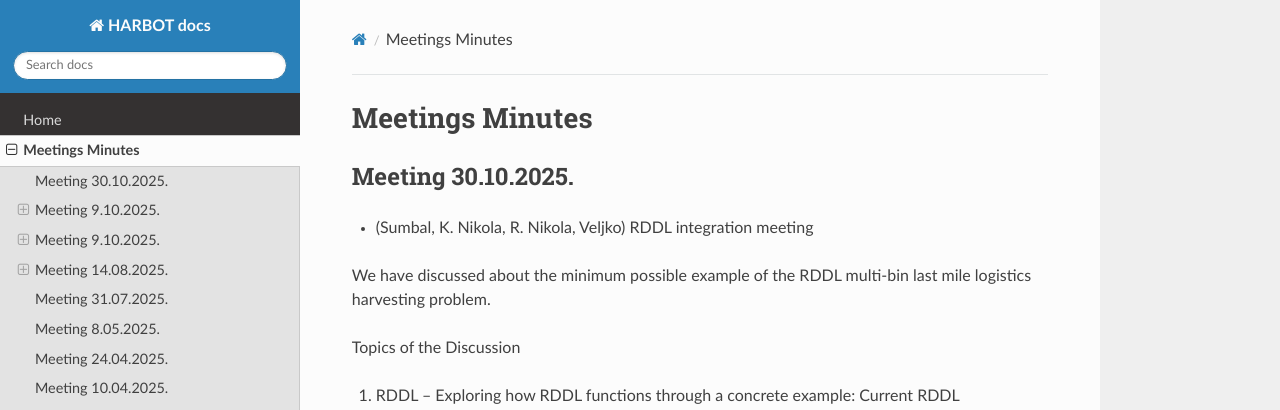
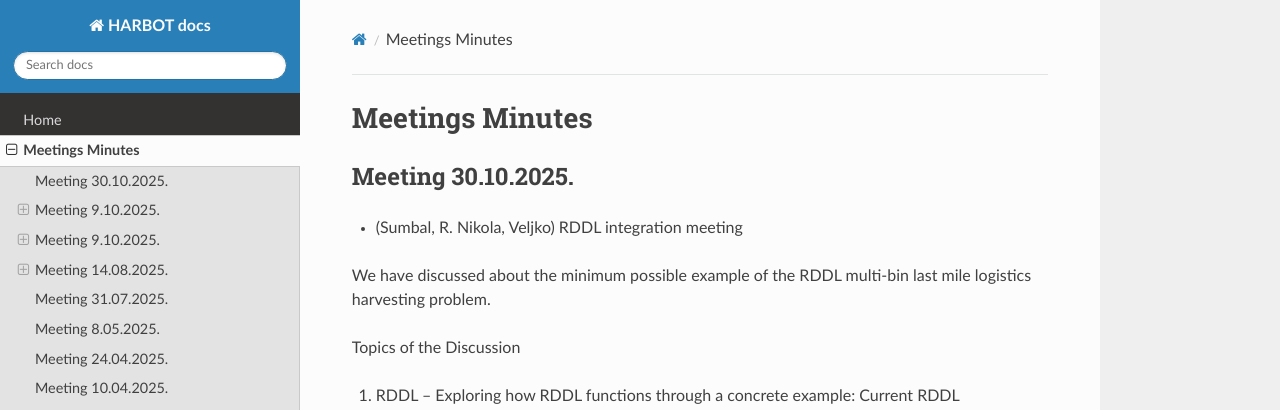
Before and after one commit to etfrobotics/HARBOT, an MkDocs documentation site: the page built from docs/logs.md, in a window 1280 px wide and 900 px high. Shown: the top 410 px of the window. Built offline with MkDocs 1.6.1, drawn with Linux system fonts in a browser that asks for light colours; nearby versions of some CDN libraries.

Commit message:
Update logs.md

```diff
--- a/docs/logs.md
+++ b/docs/logs.md
@@ -2,7 +2,7 @@
 
 ## Meeting 30.10.2025.
 
-- (Sumbal, K. Nikola, R. Nikola, Veljko) RDDL integration meeting
+- (Sumbal, R. Nikola, Veljko) RDDL integration meeting
 
 We have discussed about the minimum possible example of the RDDL multi-bin last mile logistics harvesting problem.
 
```
